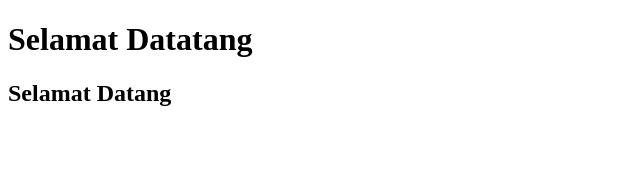
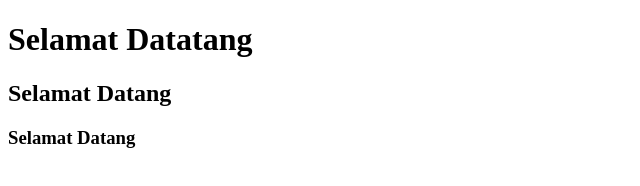
Before and after one commit to doubleyoubewow/webrevol, a plain HTML site: page index.html in a window 1280 px wide. Shown: the whole page, without its empty margins (0-640 px from the left). Drawn offline with Linux system fonts and the light colour scheme.

Commit message:
master 1

```diff
--- a/index.html
+++ b/index.html
@@ -8,5 +8,6 @@
 <body>
     <h1 class="">Selamat Datatang</h1>
     <h2 class="">Selamat Datang</h2>
+    <h3 class="">Selamat Datang</h3>
 </body>
 </html>
```
